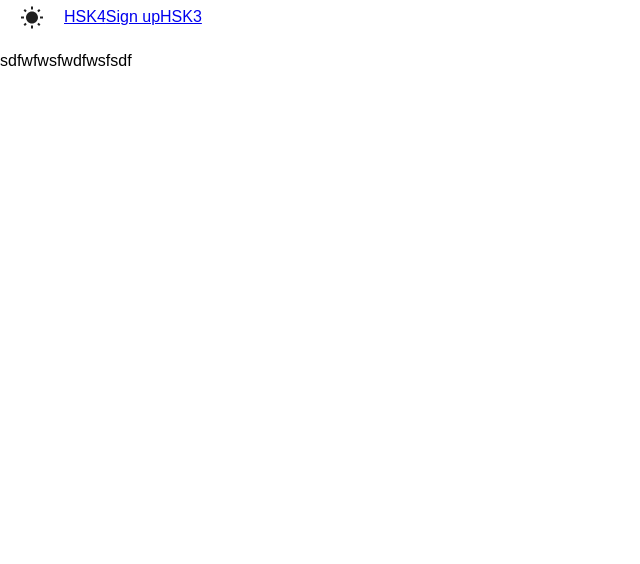
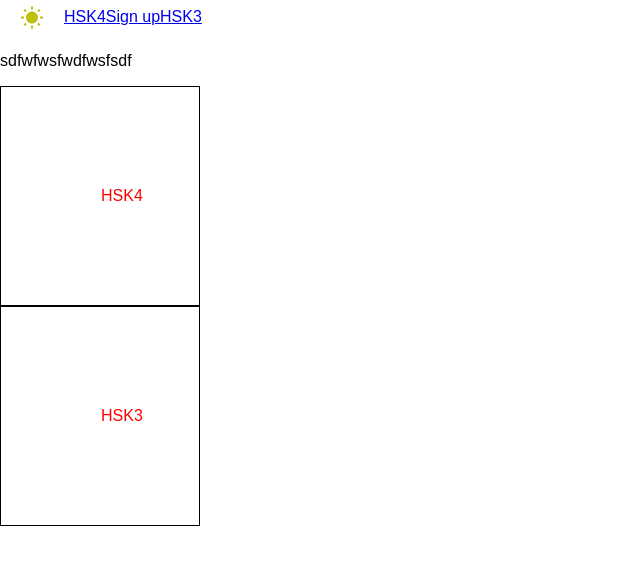
Before and after one commit to Kirill-jing/Chinese-language-learning-web-application-client-side-., a React (Create React App) app: page /cart in a window 1280 px wide. Shown: the top 564 px of the page, without its empty margins (0-640 px from the left). Built offline with nearby package versions, Linux system fonts and the light colour scheme.

Commit message:
checkbox

```diff
--- a/src/Containers/Cart.js
+++ b/src/Containers/Cart.js
@@ -68,12 +68,12 @@ class Cart extends Component {
                     type={word.type}
                     image={"http://localhost:5004/" + word.image}
                     audio={"http://localhost:5004/" + word.audio}
-                    // details={this.props.details}
-                    // openModal={() => this.props.open(word._id)}
-                    // closeModal={this.props.close}
-                    // addToLearn={() =>
-                    //   this.props.addToLearn(word._id, this.props.token)
-                    // }
+                    details={this.props.details}
+                    openModal={() => this.props.open(word._id)}
+                    closeModal={this.props.close}
+                    addToLearn={() =>
+                      this.props.addToLearn(word._id, this.props.token)
+                    }
                   />
                 );
               })}
@@ -81,7 +81,7 @@ class Cart extends Component {
           </Ul>
         ) : null}
 
-        {/* <div>
+        <div>
           <StyledDiv>
             <Link onClick={this.props.hsk4} to="/converter" exact>
               HSK4
@@ -92,8 +92,8 @@ class Cart extends Component {
               HSK3
             </Link>
           </StyledDiv>
-        </div> */}
-        {/* <Modal
+        </div>
+        <Modal
           aria-labelledby="transition-modal-title"
           aria-describedby="transition-modal-description"
           open={this.props.details}
@@ -119,7 +119,7 @@ class Cart extends Component {
               audio={"http://localhost:5004/" + this.props.modalWord.audio}
             />
           </Fade>
-        </Modal> */}
+        </Modal>
       </div>
     );
   }
--- a/src/Containers/Converter.js
+++ b/src/Containers/Converter.js
@@ -91,6 +91,13 @@ class Chat extends Component {
             <Link onClick={this.props.hsk3} to="/converter/3" exact>
               HSK3
             </Link>
+            <button
+              onClick={(e) =>
+                this.props.addMultiple(this.props.checkedArr, this.props.token)
+              }
+            >
+              uyjyu6j6yuj
+            </button>
           </StyledDiv>
         </div>
         <Modal
@@ -134,10 +141,13 @@ const mapStateToProps = (state) => {
     hskdata: state.res.hskdata,
     token: state.sign.token,
     checkedVal: state.res.checkedVal,
+    checkedArr: state.res.checkedArr,
   };
 };
 const mapDispatchToProps = (dispatch) => {
   return {
+    addMultiple: (checkedArr, token) =>
+      dispatch(actionCreators.addToCart(checkedArr, token)),
     addToLearn: (id, token) => dispatch(actionCreators.addToLearn(id, token)),
     onStoreWord: (words) => dispatch(actionCreators.saveWords(words)),
     open: (id) => dispatch({ type: "OPEN", id: id }),
--- a/src/shared/Nav.js
+++ b/src/shared/Nav.js
@@ -6,18 +6,25 @@ import style from "styled-components";
 import { styled } from "@material-ui/core/styles";
 import { makeStyles } from "@material-ui/core/styles";
 import Button from "@material-ui/core/Button";
-import { LensTwoTone } from "@material-ui/icons";
+
+const Sun = styled(WbSunnyIcon)({
+  color: "#C0C012  ",
+});
+
+const Moon = styled(Brightness2Icon)({
+  color: "#0F045D",
+});
 
 const NavLinks = (props) => {
-  const [sun, moon] = useState(<WbSunnyIcon />);
+  const [sun, moon] = useState(true);
 
   let toggle = () => {
-    moon(sun === <WbSunnyIcon /> ? <Brightness2Icon /> : <WbSunnyIcon />);
+    moon(!sun);
   };
 
   return (
     <div>
-      <Button onClick={toggle}>{sun}</Button>
+      <Button onClick={toggle}>{sun ? <Sun /> : <Moon />}</Button>
       <NavLink to="/converter" exact>
         HSK4
       </NavLink>
--- a/src/store/actions/actions.js
+++ b/src/store/actions/actions.js
@@ -147,3 +147,16 @@ export const saveCart = (token) => {
       .then((cart) => dispatch(saveMyWords(cart.data.cart)));
   };
 };
+
+export const addToCart = (checkedArr, token) => {
+  let data = {
+    checkedArr: checkedArr,
+  };
+  return (dispatch) => {
+    axios.post("http://localhost:5004/admin//multiple-words", data, {
+      headers: {
+        Authorization: "bearer " + token,
+      },
+    });
+  };
+};
```
